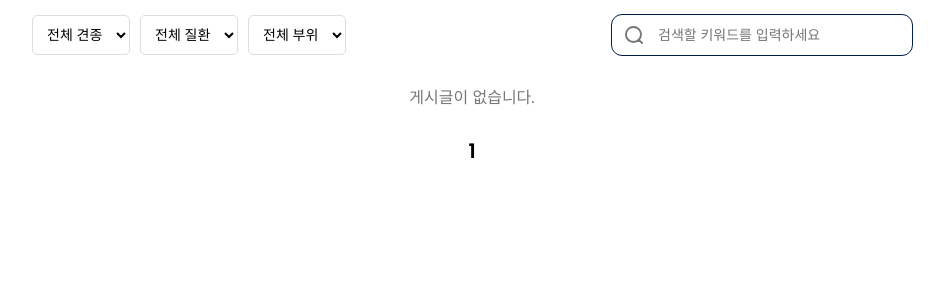
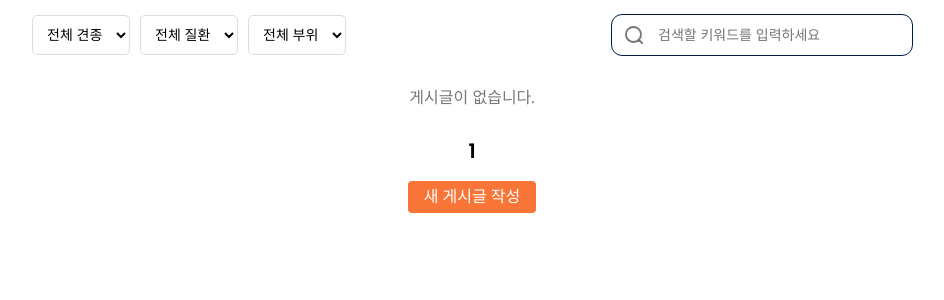
Before and after one commit to streqmin/conveting, a Django app: page /post/ in a window 1280 px wide. Shown: the part 202-502 px from the top of the page, without its empty margins (168-1112 px from the left). Run offline with Django 4.2, Linux system fonts and the light colour scheme; data that the repository does not hold is empty; parts of the project's set-up code (start-up, migrations or seed data) failed here and were passed over; some libraries are stand-ins or nearby versions.

Commit message:
feat: 게시글 등록 버튼 추가

```diff
--- a/static/css/post/post_list.css
+++ b/static/css/post/post_list.css
@@ -209,3 +209,15 @@
 .current-page {
     color: black;
 }
+
+.add-post-btn {
+    padding: 8px 16px;
+    background-color: #f87537;
+    color: #fff;
+    border-radius: 4px;
+    text-decoration: none;
+    font-weight: 500;
+}
+.add-post-btn:hover {
+    background-color: #e0662e;
+}
--- a/templates/post/post_list.html
+++ b/templates/post/post_list.html
@@ -98,5 +98,6 @@
                 </a>
             {% endif %}
         </div>
+        <a href="{% url 'post_create' %}" class="btn add-post-btn">새 게시글 작성</a>
     </div>
 {% endblock content %}
```
